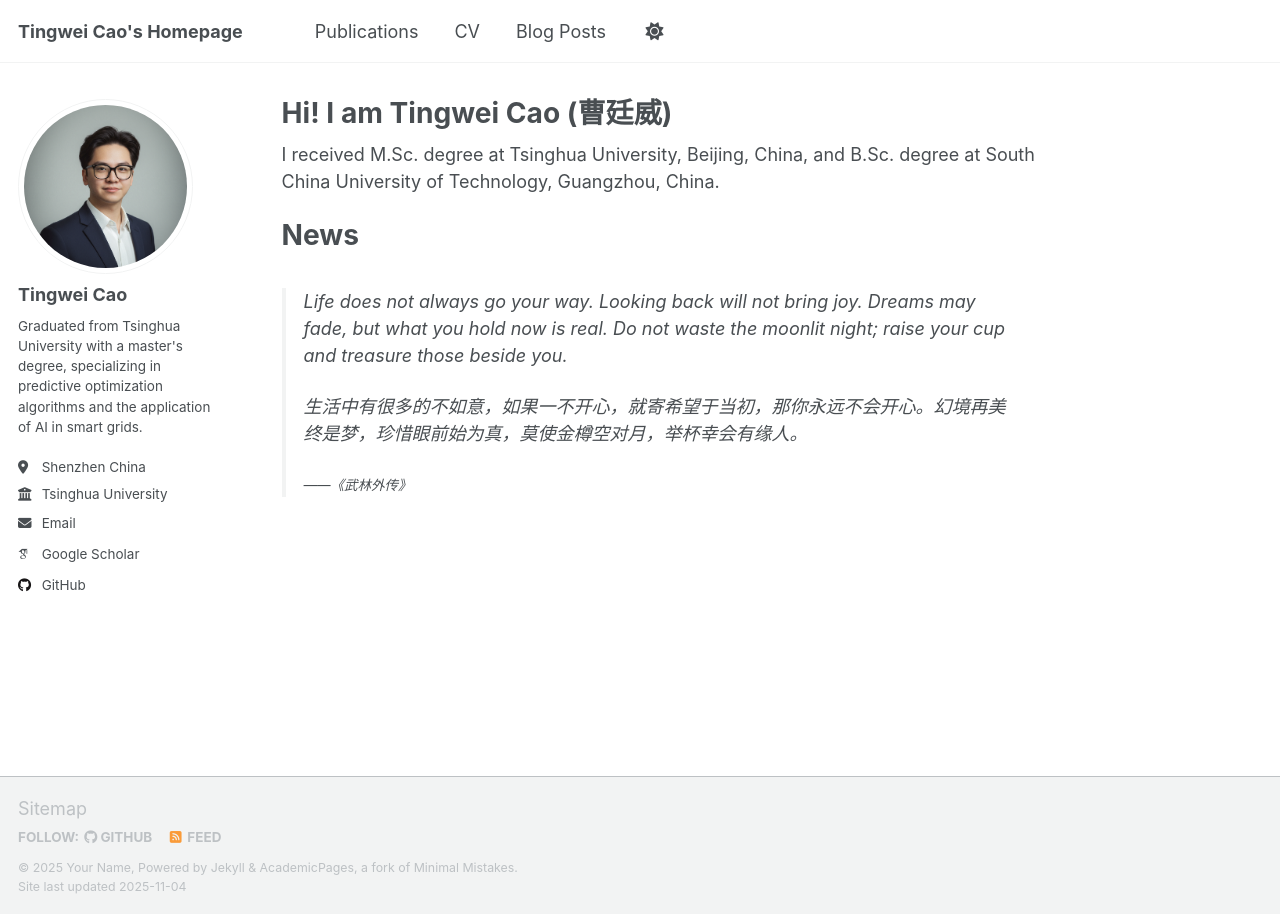
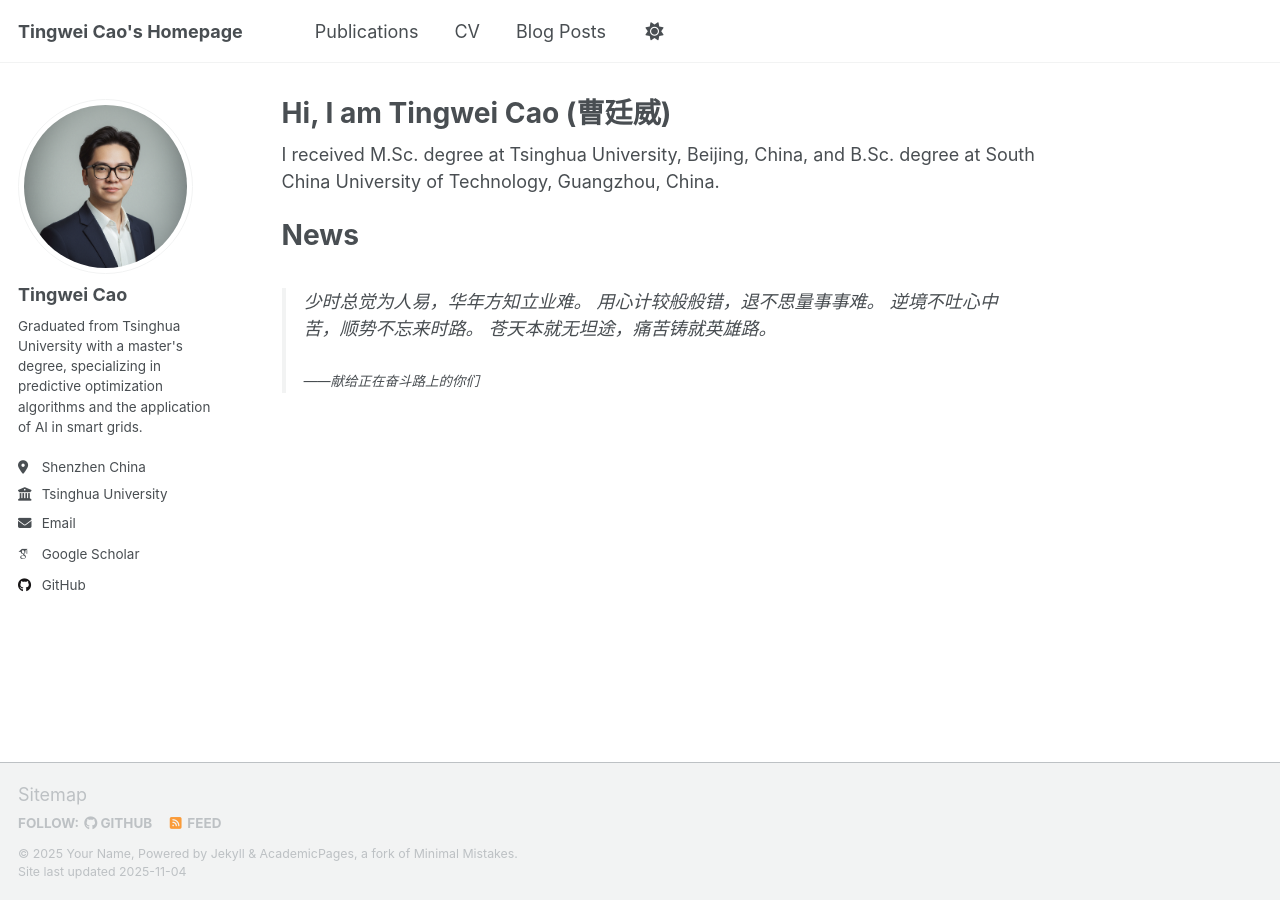
Before and after one commit to tingweicao/tingweicao.github.io, a Jekyll site: the page built from _pages/about.md, in a window 1280 px wide. Built offline with Jekyll 4.4.1, drawn with Linux system fonts in a browser that asks for light colours; some web fonts are replaced; a script that is not in the unit is left out.

Commit message:
Update about.md

```diff
--- a/_pages/about.md
+++ b/_pages/about.md
@@ -1,6 +1,6 @@
 ---
 permalink: /
-title: "Hi! I am Tingwei Cao (曹廷威)"
+title: "Hi, I am Tingwei Cao (曹廷威)"
 author_profile: true
 redirect_from:
   - /about/
@@ -12,8 +12,9 @@ I received M.Sc. degree at Tsinghua University, Beijing, China, and B.Sc. degree
 News
 ======
 
-> Life does not always go your way. Looking back will not bring joy. Dreams may fade, but what you hold now is real. Do not waste the moonlit night; raise your cup and treasure those beside you.
+> 少时总觉为人易，华年方知立业难。
+> 用心计较般般错，退不思量事事难。
+> 逆境不吐心中苦，顺势不忘来时路。
+> 苍天本就无坦途，痛苦铸就英雄路。
 >
-> 生活中有很多的不如意，如果一不开心，就寄希望于当初，那你永远不会开心。幻境再美终是梦，珍惜眼前始为真，莫使金樽空对月，举杯幸会有缘人。
->
-> <small>——《武林外传》</small>
+> <small>——献给正在奋斗路上的你们</small>
```
